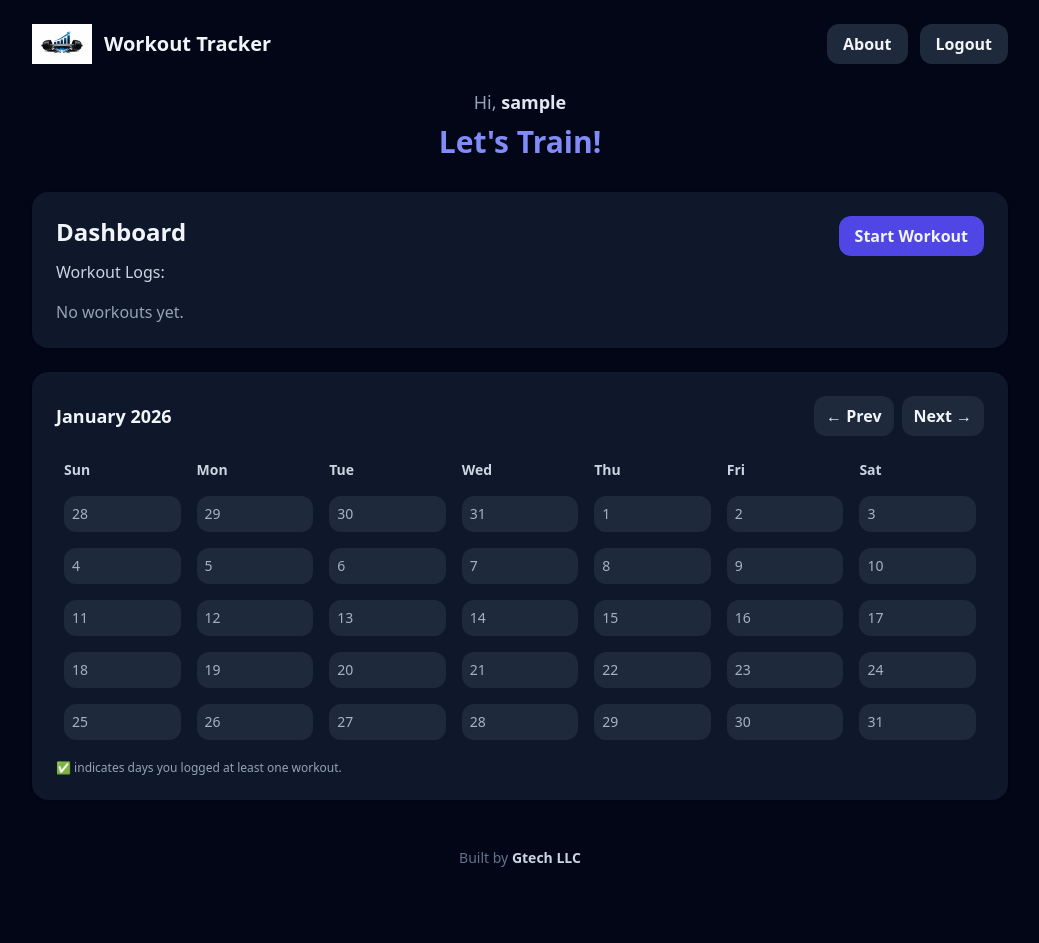
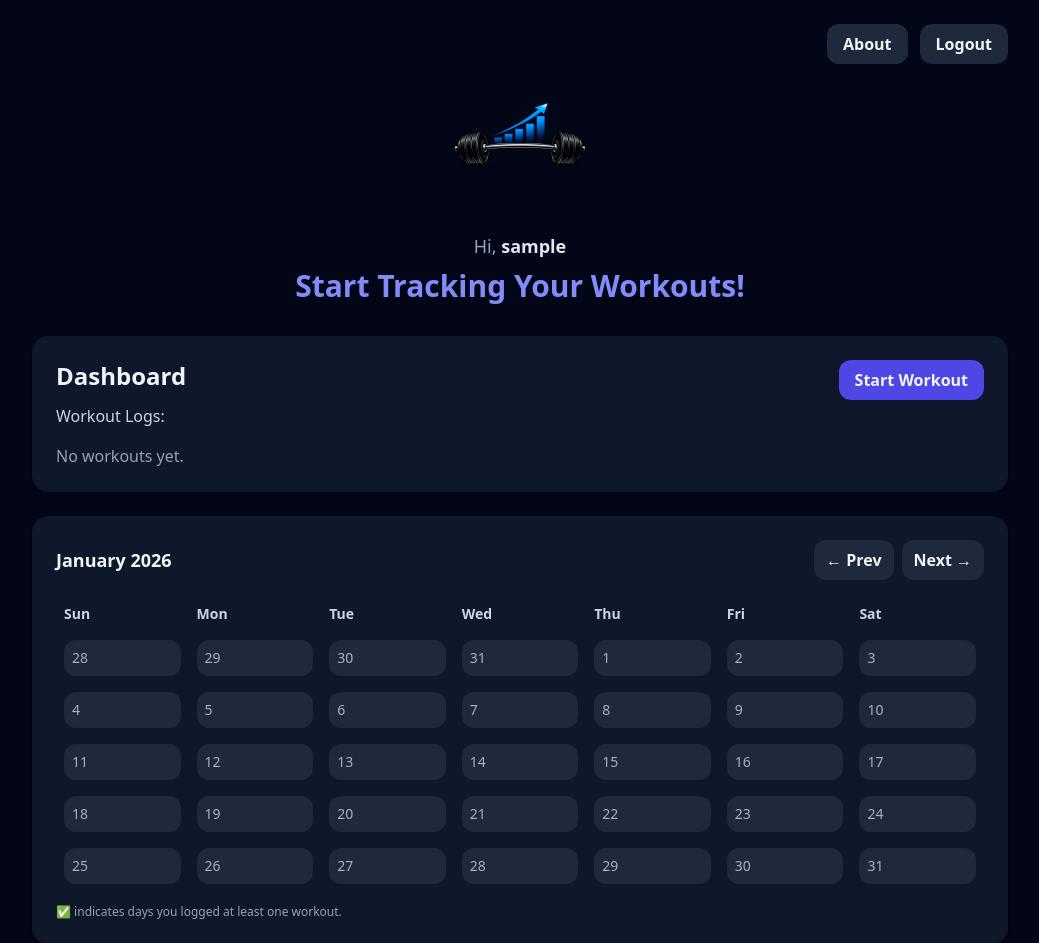
Before and after one commit to Gzeppe/workout-tracker, a Django app: page / in a window 1280 px wide. Shown: the top 943 px of the page, without its empty margins (120-1159 px from the left). Before the commit the page ends 867 px from the top, so only its background shows below. Run offline with Django 5.2, Linux system fonts and the light colour scheme; the visitor is signed in with stand-in values (Sample User, id 1); data that the repository does not hold is empty; some libraries are stand-ins or nearby versions.

Commit message:
Update logo and welcome message
- Replace logo with new design
- Center logo at top of page with 3x larger size (h-32)
- Change welcome message to 'Start Tracking Your Workouts!'
- Move navigation buttons to top right

Co-Authored-By: Claude Sonnet 4.5 <noreply@anthropic.com>

```diff
--- a/web/templates/base.html
+++ b/web/templates/base.html
@@ -10,13 +10,9 @@
   </head>
   <body class="bg-slate-950 text-slate-100 min-h-screen">
     <div class="max-w-5xl mx-auto p-6">
-      <header class="flex items-center justify-between mb-6">
-        <a href="/" class="flex items-center gap-3">
-          <img src="{% static 'images/logo.png' %}" alt="Workout Tracker" class="h-10 w-auto">
-          <span class="text-xl font-bold">Workout Tracker</span>
-        </a>
-
-        <div class="flex gap-3 items-center">
+      <header class="mb-6">
+        <!-- Navigation -->
+        <div class="flex justify-end gap-3 mb-4">
           <a href="{% url 'about' %}" class="px-4 py-2 rounded-xl bg-slate-800 hover:bg-slate-700 font-semibold">
             About
           </a>
@@ -29,12 +25,19 @@
           </form>
           {% endif %}
         </div>
+
+        <!-- Centered Logo -->
+        <div class="text-center mb-6">
+          <a href="/">
+            <img src="{% static 'images/logo.png' %}" alt="Workout Tracker" class="h-32 mx-auto">
+          </a>
+        </div>
       </header>
 
       {% if user.is_authenticated %}
       <div class="text-center mb-8">
         <div class="text-slate-400 text-lg">Hi, <span class="text-slate-200 font-semibold">{{ user.username }}</span></div>
-        <div class="text-3xl font-bold text-indigo-400 mt-2">Let's Train!</div>
+        <div class="text-3xl font-bold text-indigo-400 mt-2">Start Tracking Your Workouts!</div>
       </div>
       {% endif %}
 
```
Also changed, not shown: web/static/images/logo.png.
